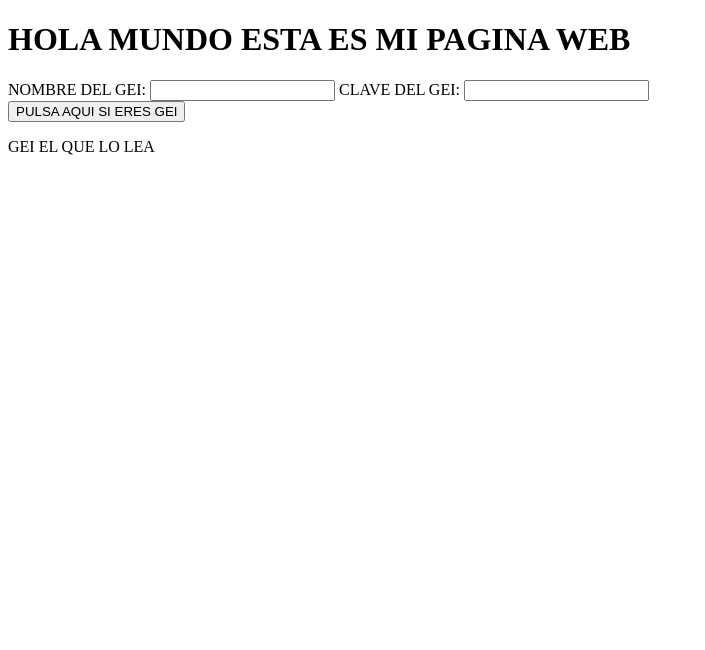
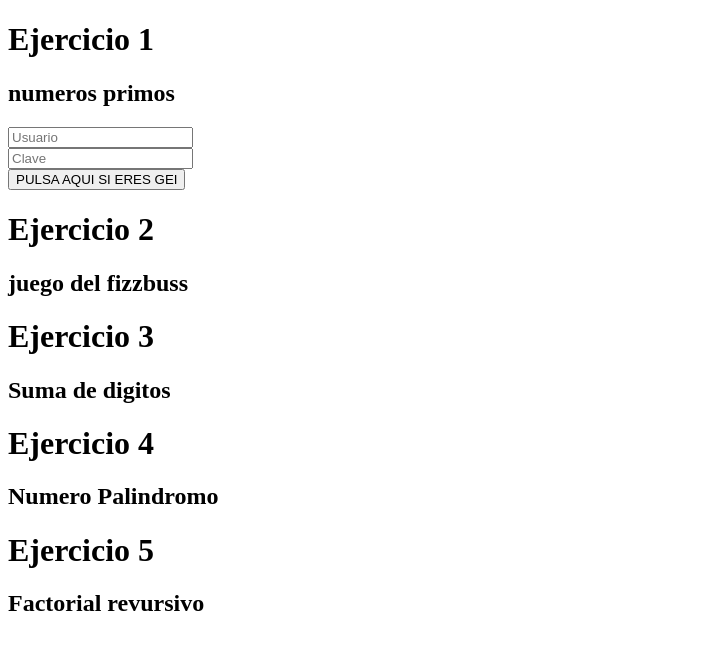
Before and after one commit to jhoryk/NoToquesDuvra, a plain HTML site: page index.html in a window 1280 px wide. Shown: the whole page, without its empty margins (0-705 px from the left). Drawn offline with Linux system fonts and the light colour scheme.

Commit message:
Update index.html

```diff
--- a/index.html
+++ b/index.html
@@ -6,17 +6,53 @@
     <title>GEY EL QUE LO LEA</title>
   </head>
 
+  <body>
+    <!-- ejercicio 1 -->
 
-  <body>
-    <h1>HOLA MUNDO ESTA ES MI PAGINA WEB</h1>
-    <form method="post" action="mailto:GEI@PATO.it">
-      NOMBRE DEL GEI: <input id="usuario" type="testo" name="NOMBRE DEL GEI" required /> CLAVE DEL
-      GEI: <input required id="clave" type="password" name="CLAVE DE GEI" />
-    </form>
-    <button id="myButton" class="button">PULSA AQUI SI ERES GEI</button>
+    <div id="form-gay">
+    <h1>Ejercicio 1</h1>
+    <h2>numeros primos</h2>
+      <form method="post" action="mailto:GEI@PATO.it">
+       <div>
+         <input placeholder="Usuario" id="usuario" type="testo" name="NOMBRE DEL GEI" required />
+         </div>
+         <div>
+            <input placeholder="Clave" id="clave" type="password"/>
+          </div>
+      </form>
+      <div id="myButton">
+        <button type="button"  class="button">
+          PULSA AQUI SI ERES GEI
+        </button>
+      </div>
+    </div>
+    <!-- Ejercicio 2 -->
+     <div>
+       <h1>Ejercicio 2</h1>
 
-    <p>GEI EL QUE LO LEA</p>
+       <h2>juego del fizzbuss</h2>
 
+        </div>
 
+    <!-- ejercicio 3 -->
+       <div>
+         <h1>Ejercicio 3</h1>
+     <h2>Suma de digitos</h2>
+    </div>
+<!-- ejercicio 4 -->
+ <div>
+
+   <h1>Ejercicio 4</h1>
+   <h2>Numero Palindromo</h2>
+  </div>
+  <!-- ejercicio 5 -->
+   <div>
+     <h1>Ejercicio 5</h1>
+     <h2>Factorial revursivo</h2>
+
+   </div>
   </body>
-<script src="./javascript.js"></script></html>
+  <href ="style.css"></href>
+  <link rel="stylesheet" type="text/css" href="style.css" />
+  <script src="./javascript.js"></script>
+</html>
```
